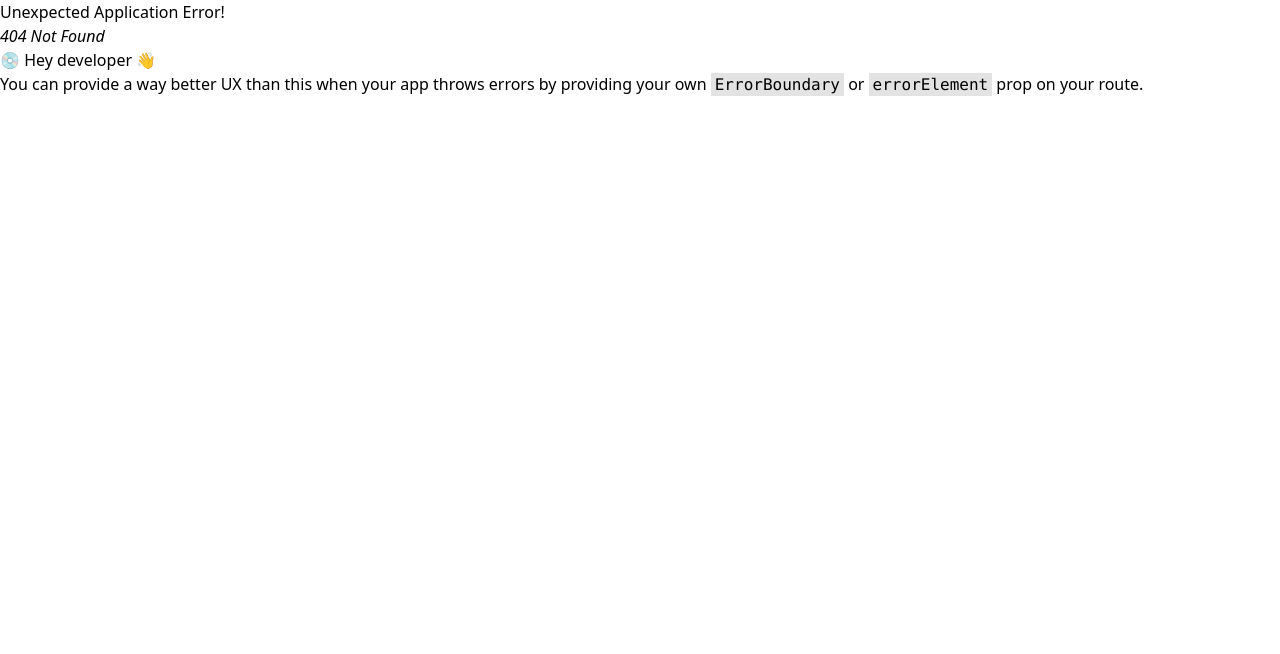
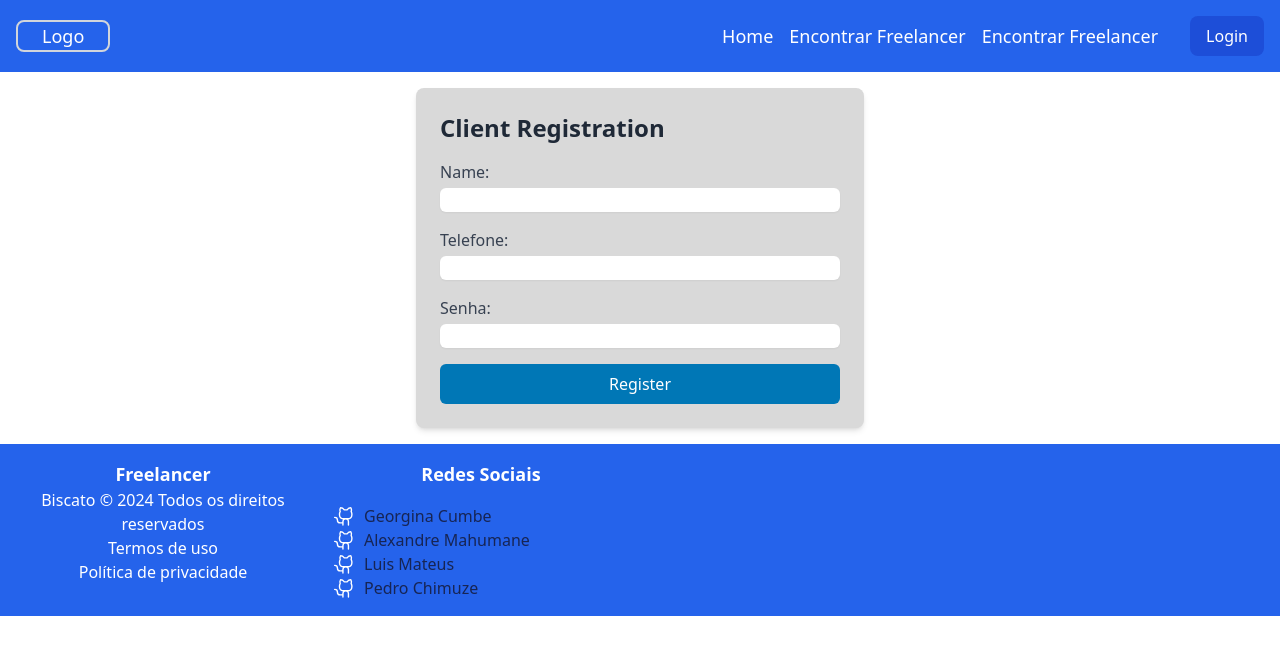
Before and after one commit to AlexandreMahumane/biscato_frontend, a React (Vite) app: page /signup/client in a window 1280 px wide. Before the commit this address had no page. Shown: the top 654 px of the page. Built offline with nearby package versions, Linux system fonts and the light colour scheme.

Commit message:
update main page

```diff
--- a/src/App.jsx
+++ b/src/App.jsx
@@ -1,5 +1,5 @@
 import { RouterProvider } from 'react-router-dom';
-import { route } from './pages/roter';
+import { route } from './router'
 
 function App() {
   return (
--- a/src/components/header/index.jsx
+++ b/src/components/header/index.jsx
@@ -4,8 +4,8 @@ import { Link } from "react-router-dom";
 
 export const Header = () => {
   const [isMenuOpen, setIsMenuOpen] = useState(false);
-  const [showLogin, setShowLogin] = useState(false); // State to control login form visibility
-  const [showSignup, setShowSignup] = useState(false); // State to control signup form visibility
+  const [showLogin, setShowLogin] = useState(false);
+  const [showSignup, setShowSignup] = useState(false);
 
   const toggleMenu = () => {
     setIsMenuOpen(!isMenuOpen);
@@ -14,13 +14,13 @@ export const Header = () => {
   const handleLoginClick = () => {
     setShowLogin(true);
     setShowSignup(false);
-    toggleMenu(); // Close the mobile menu when an option is selected
+    toggleMenu();
   };
 
   const handleSignupClick = () => {
     setShowSignup(true);
     setShowLogin(false);
-    toggleMenu(); // Close the mobile menu when an option is selected
+    toggleMenu();
   };
 
   const handleCloseForms = () => {
@@ -37,17 +37,15 @@ export const Header = () => {
 
         <div className="hidden md:flex items-center">
           <Link to="/" className="mr-4 text-lg hover:text-blue-950">
-            Main
+            Home
           </Link>
-          <Link to="/client" className="mr-4 text-lg hover:text-blue-950">
-            Client
+          <Link to="/signup/client" className="mr-4 text-lg hover:text-blue-950">
+            Encontrar Freelancer
           </Link>
-          <Link to="/feedback" className="mr-4 text-lg hover:text-blue-950">
-            Feedback
+          <Link to="/signup/freelancer" className="mr-4 text-lg hover:text-blue-950">
+            Encontrar Freelancer
           </Link>
-          <Link to="/search" className="text-lg hover:text-blue-950">
-            Buscar Freelancers
-          </Link>
+
           <div className="ml-4">
             <button
               onClick={handleLoginClick}
@@ -55,12 +53,12 @@ export const Header = () => {
             >
               Login
             </button>
-            <button
+            {/* <button
               onClick={handleSignupClick}
               className="bg-blue-700 hover:bg-blue-800 text-white px-4 py-2 rounded-lg ml-2"
             >
               Signup
-            </button>
+            </button> */}
           </div>
         </div>
 
@@ -78,7 +76,7 @@ export const Header = () => {
         <div className="md:hidden bg-blue-600 text-white py-2 px-4">
           <div className="flex flex-col gap-2">
             <Link to="/" className="text-sm block py-1 hover:text-blue-600" onClick={toggleMenu}>
-              Main
+              Home
             </Link>
             <Link to="/client" className="text-sm block py-1 hover:text-blue-600" onClick={toggleMenu}>
               Client
@@ -98,12 +96,12 @@ export const Header = () => {
             >
               Login
             </button>
-            <button
+            {/* <button
               onClick={handleSignupClick}
               className="block py-1 text-sm hover:text-blue-600"
             >
               Signup
-            </button>
+            </button> */}
           </div>
         </div>
       )}
@@ -121,7 +119,7 @@ export const Header = () => {
             <h2 className="text-2xl font-semibold text-gray-800 mb-4">Login</h2>
             <form>
               <label className="block mb-4">
-                <span className="text-gray-700">Email:</span>
+                <span className="text-gray-700">Nome/Telefone</span>
                 <input
                   type="email"
                   required
--- /dev/null
+++ b/src/pages/ClientSignup.jsx
@@ -0,0 +1,112 @@
+import React, { useState } from 'react';
+import axios from 'axios';
+import { useNavigate } from 'react-router-dom';
+import { Footer } from '../components/footer';
+import { Header } from '../components/header';
+
+export const ClientRegistrationForm = () => {
+  const [name, setName] = useState('');
+  const [phone, setPhone] = useState('');
+  const [password, setPassword] = useState('');
+  const [successMessage, setSuccessMessage] = useState('');
+  const [showOptions, setShowOptions] = useState(false);
+  const navigate = useNavigate();
+
+  const handleSubmit = async (e) => {
+    e.preventDefault();
+    try {
+      const response = await axios.post('/api/register/client', {
+        name,
+        phone,
+        password
+      });
+      setSuccessMessage('Client registered successfully. Please verify OTP.');
+      console.log(response.data);
+
+      // Set a timeout to show options after a few seconds
+      setTimeout(() => {
+        setShowOptions(true);
+      }, 3000);
+
+    } catch (error) {
+      console.error('Error registering client', error);
+    }
+  };
+
+  const handleOptionClick = (option) => {
+    if (option === 'feedback') {
+      navigate('/feedback');
+    } else if (option === 'history') {
+      navigate('/dashboard');
+    }
+  };
+
+  return (
+    <>
+      <Header />
+      <div className="container mx-auto p-4">
+        {!showOptions ? (
+          <form onSubmit={handleSubmit} className="bg-gray-100 p-6 rounded-lg shadow-md max-w-md mx-auto">
+            <h2 className="text-2xl font-semibold text-gray-800 mb-4">Client Registration</h2>
+            <label className="block mb-4">
+              <span className="text-gray-700">Name:</span>
+              <input
+                type="text"
+                value={name}
+                onChange={(e) => setName(e.target.value)}
+                required
+                className="mt-1 block w-full border-gray-300 rounded-md shadow-sm focus:ring-indigo-500 focus:border-indigo-500 sm:text-sm"
+              />
+            </label>
+            <label className="block mb-4">
+              <span className="text-gray-700">Telefone:</span>
+              <input
+                type="text"
+                value={phone}
+                onChange={(e) => setPhone(e.target.value)}
+                required
+                className="mt-1 block w-full border-gray-300 rounded-md shadow-sm focus:ring-indigo-500 focus:border-indigo-500 sm:text-sm"
+              />
+            </label>
+            <label className="block mb-4">
+              <span className="text-gray-700">Senha:</span>
+              <input
+                type="text"
+                value={password}
+                onChange={(e) => setPassword(e.target.value)}
+                required
+                className="mt-1 block w-full border-gray-300 rounded-md shadow-sm focus:ring-indigo-500 focus:border-indigo-500 sm:text-sm"
+              />
+            </label>
+
+            <button
+              type="submit"
+              className="w-full bg-blue-500 text-white py-2 px-4 rounded-md hover:bg-blue-600 focus:outline-none focus:ring-2 focus:ring-blue-500 focus:ring-opacity-50"
+            >
+              Register
+            </button>
+          </form>
+        ) : (
+          <div className="bg-green-100 text-green-800 p-6 rounded-lg shadow-md max-w-md mx-auto">
+            <h2 className="text-2xl font-semibold mb-4">{successMessage}</h2>
+            <div className="flex justify-around mt-4">
+              <button
+                onClick={() => handleOptionClick('feedback')}
+                className="bg-green-500 text-white py-2 px-4 rounded-md hover:bg-green-600 focus:outline-none focus:ring-2 focus:ring-green-500 focus:ring-opacity-50"
+              >
+                Give Feedback
+              </button>
+              <button
+                onClick={() => handleOptionClick('history')}
+                className="bg-green-500 text-white py-2 px-4 rounded-md hover:bg-green-600 focus:outline-none focus:ring-2 focus:ring-green-500 focus:ring-opacity-50"
+              >
+                View History
+              </button>
+            </div>
+          </div>
+        )}
+      </div>
+      <Footer />
+    </>
+  );
+};
--- a/src/pages/FreelancerProfile.jsx
+++ b/src/pages/FreelancerProfile.jsx
@@ -5,7 +5,7 @@ import { Header } from '../components/header';
 import { Footer } from '../components/footer';
 
 
-const FreelancerProfile = () => {
+export const FreelancerProfile = () => {
   const [profile, setProfile] = useState(null);
   const [showOptions, setShowOptions] = useState(false);
   const [successMessage, setSuccessMessage] = useState('Profile loaded successfully.');
@@ -76,5 +76,3 @@ const FreelancerProfile = () => {
   </>
   );
 };
-
-export{ FreelancerProfile};
--- a/src/pages/client.jsx
+++ b/src/pages/FreelancerSignup.jsx
@@ -4,11 +4,12 @@ import { useNavigate } from 'react-router-dom';
 import { Footer } from '../components/footer';
 import { Header } from '../components/header';
 
-const ClientRegistrationForm = () => {
+export const FreelancerRegistrationForm = () => {
   const [name, setName] = useState('');
   const [phone, setPhone] = useState('');
-  const [location, setLocation] = useState('');
-  const [idCard, setIdCard] = useState(''); // New state for ID card
+  const [documentType, setDocumentType] = useState('');
+  const [password, setPassword] = useState('');
+  const [documentId, setDocumentId] = useState('');
   const [successMessage, setSuccessMessage] = useState('');
   const [showOptions, setShowOptions] = useState(false);
   const navigate = useNavigate();
@@ -19,8 +20,9 @@ const ClientRegistrationForm = () => {
       const response = await axios.post('/api/register/client', {
         name,
         phone,
-        location,
-        idCard // Send ID card number
+        documentType,
+        documentId,
+        password
       });
       setSuccessMessage('Client registered successfully. Please verify OTP.');
       console.log(response.data);
@@ -49,7 +51,7 @@ const ClientRegistrationForm = () => {
       <div className="container mx-auto p-4">
         {!showOptions ? (
           <form onSubmit={handleSubmit} className="bg-gray-100 p-6 rounded-lg shadow-md max-w-md mx-auto">
-            <h2 className="text-2xl font-semibold text-gray-800 mb-4">Client Registration</h2>
+            <h2 className="text-2xl font-semibold text-gray-800 mb-4">Freelancer Registration</h2>
             <label className="block mb-4">
               <span className="text-gray-700">Name:</span>
               <input
@@ -71,21 +73,29 @@ const ClientRegistrationForm = () => {
               />
             </label>
             <label className="block mb-4">
-              <span className="text-gray-700">Location:</span>
+              <span className="text-gray-700">Tipo de Documento:</span>
+              <select className="mt-1 block w-full border-gray-300 rounded-md shadow-sm focus:ring-indigo-500 focus:border-indigo-500 sm:text-sm" name="" id="">
+                <option value="id">BI</option>
+                <option value="passport">Passaporte</option>
+              </select>
+
+            </label>
+            <label className="block mb-4">
+              <span className="text-gray-700">Documento Número:</span>
               <input
                 type="text"
-                value={location}
-                onChange={(e) => setLocation(e.target.value)}
+                value={documentId}
+                onChange={(e) => setDocumentId(e.target.value)}
                 required
                 className="mt-1 block w-full border-gray-300 rounded-md shadow-sm focus:ring-indigo-500 focus:border-indigo-500 sm:text-sm"
               />
             </label>
             <label className="block mb-4">
-              <span className="text-gray-700">Bilhete de Identidade:</span>
+              <span className="text-gray-700">Senha:</span>
               <input
-                type="text"
-                value={idCard}
-                onChange={(e) => setIdCard(e.target.value)}
+                type="password"
+                value={password}
+                onChange={(e) => setPassword(e.target.value)}
                 required
                 className="mt-1 block w-full border-gray-300 rounded-md shadow-sm focus:ring-indigo-500 focus:border-indigo-500 sm:text-sm"
               />
@@ -121,5 +131,3 @@ const ClientRegistrationForm = () => {
     </>
   );
 };
-
-export { ClientRegistrationForm };
--- a/src/pages/SearchFreelancer.jsx
+++ b/src/pages/SearchFreelancer.jsx
@@ -3,7 +3,7 @@ import axios from 'axios';
 import { Header } from '../components/header';
 import { Footer } from '../components/footer';
 
-const SearchFreelancer = () => {
+export const SearchFreelancer = () => {
   const [query, setQuery] = useState('');
   const [category, setCategory] = useState('');
   const [results, setResults] = useState([]);
@@ -125,5 +125,3 @@ const SearchFreelancer = () => {
     </>
   );
 };
-
-export { SearchFreelancer };
--- a/src/pages/main.jsx
+++ b/src/pages/main.jsx
@@ -6,14 +6,12 @@ import { AboutTheApp } from "../components/info";
 export const Main = () =>{
     return(
         <div className="sm:p-2">
-            asdausdassuh
             <Header/>
             <HeroSection/>
             <AboutTheApp/>
             <Footer/>
-
-
-
         </div>
     );
 }
+
+export default Main
--- a/src/pages/roter.jsx
+++ /dev/null
@@ -1,28 +0,0 @@
-import { createBrowserRouter } from "react-router-dom";
-import {  ClientRegistrationForm } from "./client";
-import { Main } from "./main";
-import {SearchFreelancer} from "./SearchFreelancer";
-import {FreelancerProfile} from "./FreelancerProfile";
-
-
-export const route = createBrowserRouter([
-    {
-     path: "/",
-     element: <Main/>
-    },
-    {
-     path: "/client",
-     element: <ClientRegistrationForm/>
-    },
-    {
-    path: "/SearchFreelancer",
-     element: <SearchFreelancer/>
-    },
-    {
-    path: "/freelancerProfile",
-    element: <FreelancerProfile/>
-    },
-
-
-
-   ]);
```
Also changed, not shown: src/components/heroSection/index.jsx (+4 -4 lines), src/router.jsx (added, +37 -0 lines), 1 other file (tests, documents, lock files or other folders).
